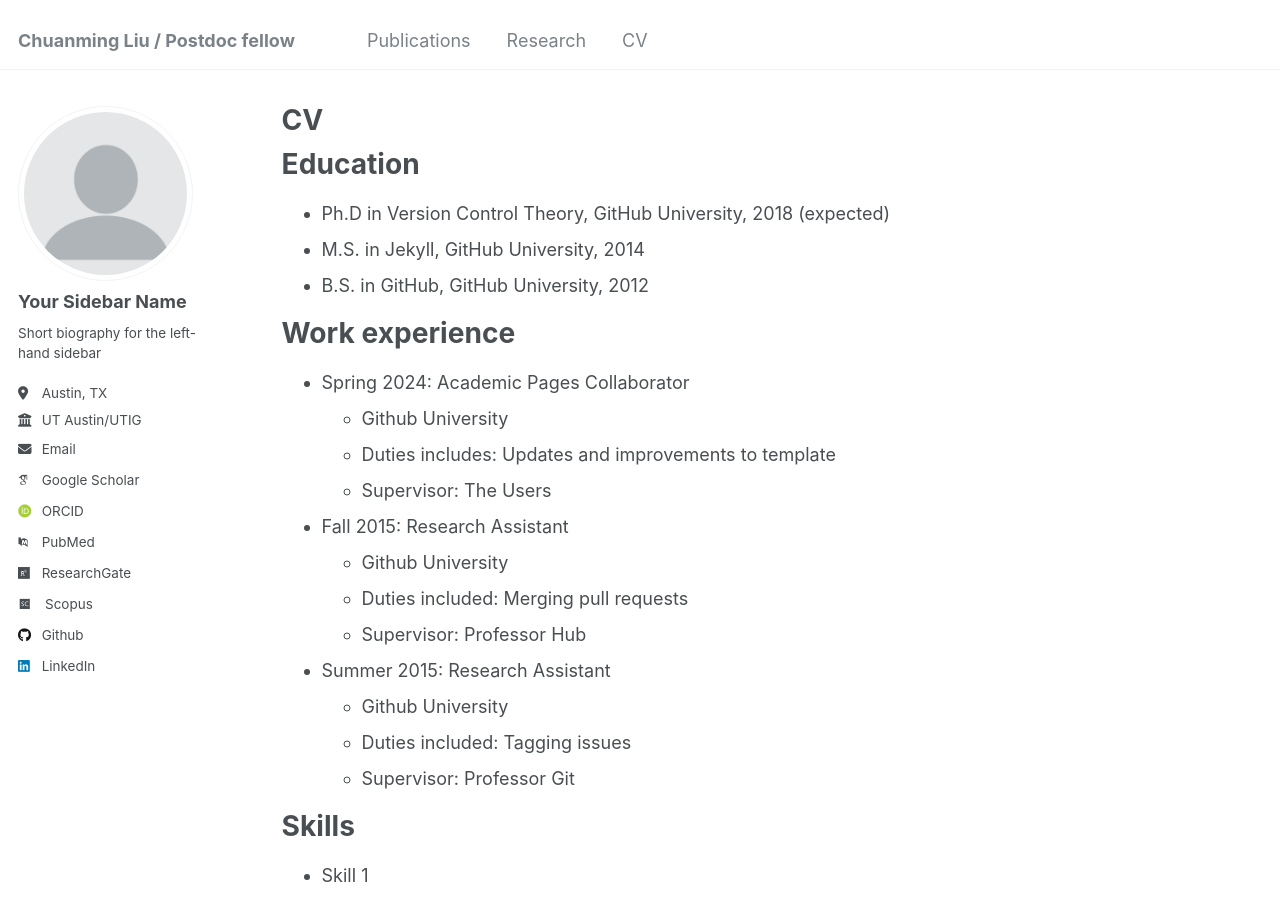
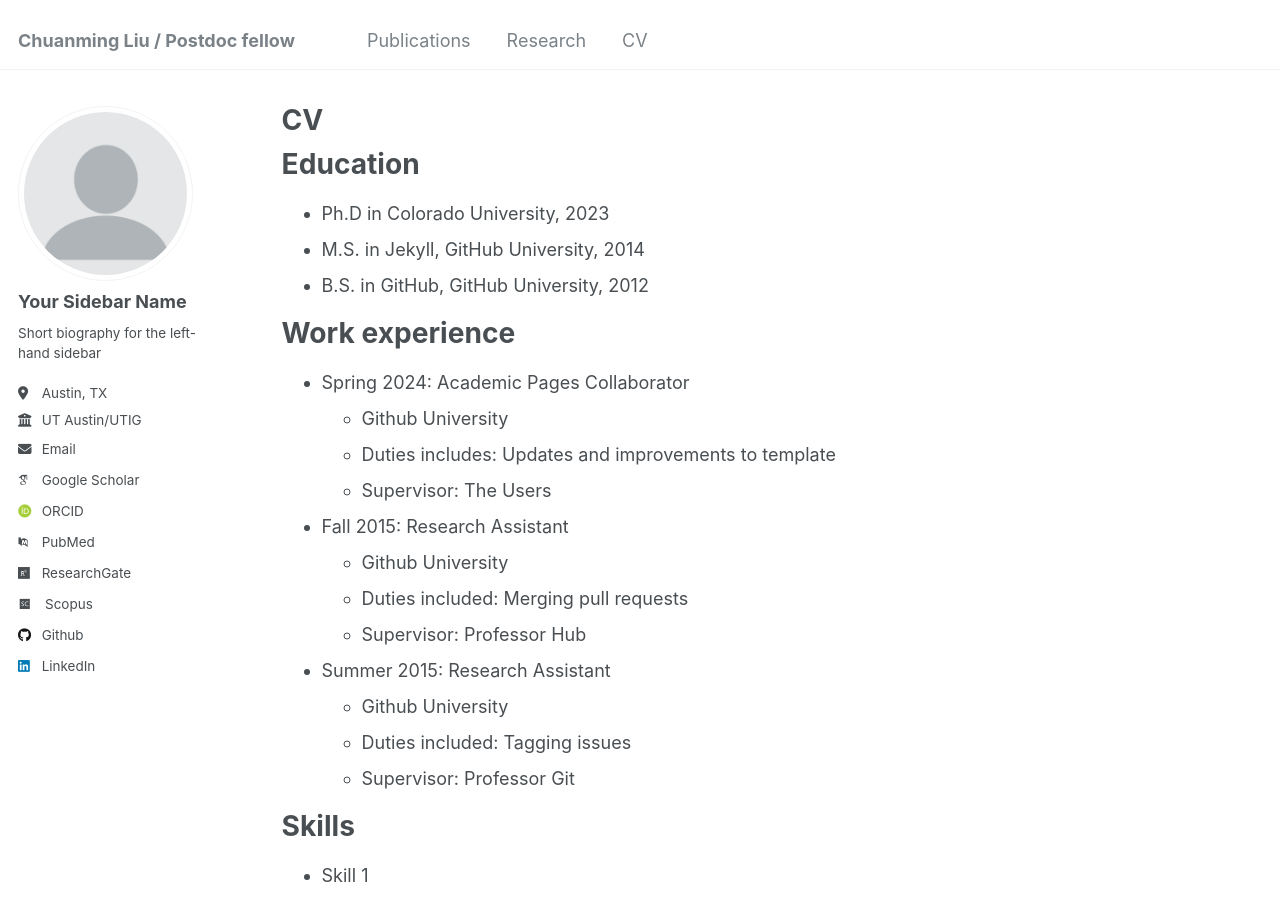
Before and after one commit to Chuanming-Liu/Chuanming-Liu.github.io, a Jekyll site: the page built from _pages/cv.md, in a window 1280 px wide and 900 px high. Built offline with Jekyll 4.4.1, drawn with Linux system fonts in a browser that asks for light colours; some web fonts are replaced.

Commit message:
Update cv.md

```diff
--- a/_pages/cv.md
+++ b/_pages/cv.md
@@ -11,7 +11,7 @@ redirect_from:
 
 Education
 ======
-* Ph.D in Version Control Theory, GitHub University, 2018 (expected)
+* Ph.D in Colorado University, 2023
 * M.S. in Jekyll, GitHub University, 2014
 * B.S. in GitHub, GitHub University, 2012
 
```
